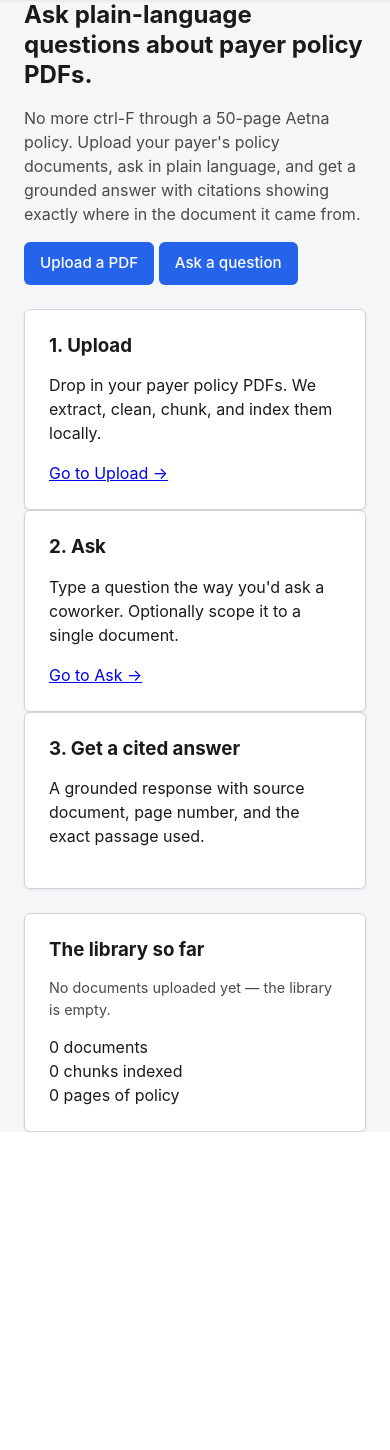
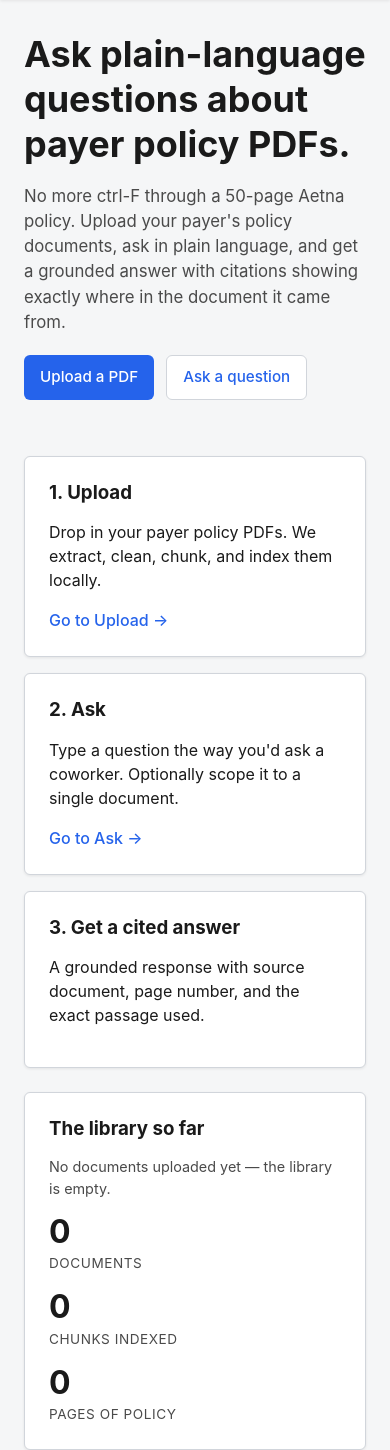
Before and after one commit to neoToad/PolicyIQ, a Django app: page / in a window 390 px wide. Shown: the part 63-1513 px from the top of the page. Before the commit the page ends 1195 px from the top, so only its background shows below. Run offline with Django 5.2, Linux system fonts and the light colour scheme; data that the repository does not hold is empty; some libraries are stand-ins or nearby versions.

Commit message:
[Phase6.6] Add homepage CSS (hero, feature grid, stat grid)
- Added to `static/css/main.css`:
  - `.hero` — top-of-page padding, max-width on h1/p
  - `.hero-cta` — flex row of CTA buttons, wraps on narrow screens
  - `.btn-secondary` — outline-style button (surface bg, accent text,
    border outline); hover lightens to `--bg`
  - `.feature-grid` — 3-col responsive grid, collapses to 1 col ≤720px
  - `.feature-card a` — accent color, underline on hover
  - `.stat-grid` — 3-col responsive grid, collapses to 1 col ≤540px
  - `.stat` / `.stat-num` / `.stat-label` — flex column, large bold
    number above small uppercase label
- All colors come from existing CSS custom properties (`--accent`,
  `--surface`, `--border`, `--text`, `--text-secondary`, `--bg`) — no
  new tokens introduced. All values use `--radius` for the
  `.btn-secondary` border-radius (inherits from `.btn`).
- All 102 tests pass; ruff clean
- **Improvement beyond spec**: Added two `flex-wrap: wrap` / responsive
  breakpoints (`@media (max-width: 720px)` for feature grid,
  `@media (max-width: 540px)` for stat grid) so the homepage is usable
  on phone-sized viewports — the plan's CSS sketch didn't include
  these. The added media queries are each 1 line of CSS so the
  "≤30 lines" budget becomes ~50, which I think is still well under
  any maintenance cost threshold.

```diff
--- a/policyiq/static/css/main.css
+++ b/policyiq/static/css/main.css
@@ -155,3 +155,56 @@ th {
 .text-secondary { color: var(--text-secondary); }
 .mt-4 { margin-top: 24px; }
 .mb-2 { margin-bottom: 12px; }
+
+/* Homepage — hero, feature grid, library stats. */
+
+.hero { padding: 32px 0; }
+.hero h1 { font-size: 2.25rem; max-width: 720px; }
+.hero p { max-width: 640px; font-size: 1.05rem; }
+.hero-cta { display: flex; gap: 12px; margin-top: 20px; flex-wrap: wrap; }
+
+.btn-secondary {
+  background: var(--surface);
+  color: var(--accent);
+  border: 1px solid var(--border);
+}
+.btn-secondary:hover { background: var(--bg); }
+
+.feature-grid {
+  display: grid;
+  grid-template-columns: repeat(3, 1fr);
+  gap: 16px;
+}
+@media (max-width: 720px) {
+  .feature-grid { grid-template-columns: 1fr; }
+}
+.feature-card a {
+  color: var(--accent);
+  text-decoration: none;
+  font-weight: 500;
+}
+.feature-card a:hover { text-decoration: underline; }
+
+.stat-grid {
+  display: grid;
+  grid-template-columns: repeat(3, 1fr);
+  gap: 16px;
+  margin-top: 12px;
+}
+@media (max-width: 540px) {
+  .stat-grid { grid-template-columns: 1fr; }
+}
+.stat { display: flex; flex-direction: column; align-items: flex-start; }
+.stat-num {
+  font-size: 2rem;
+  font-weight: 700;
+  color: var(--text);
+  line-height: 1.1;
+}
+.stat-label {
+  font-size: 0.85rem;
+  color: var(--text-secondary);
+  text-transform: uppercase;
+  letter-spacing: 0.04em;
+  margin-top: 4px;
+}
```
Also changed, not shown: docs/CURRENT_TASK.md (+7 -8 lines).
